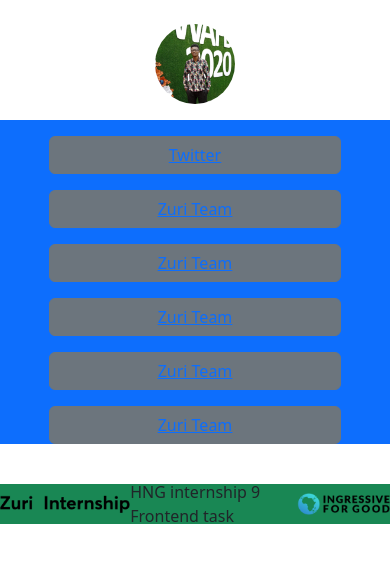
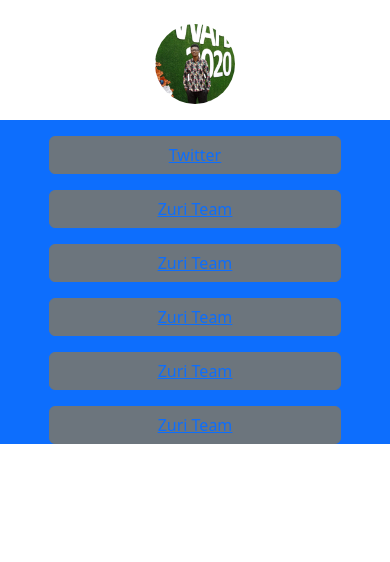
Before and after one commit to Mbahkingsley/frontend-stage-one-task, a React (Create React App) app: page / in a window 390 px wide. Shown: the top 562 px of the page. Built offline with nearby package versions, Linux system fonts and the light colour scheme.

Commit message:
just the footer to hidden in mobile view

```diff
--- a/src/components/Footer.js
+++ b/src/components/Footer.js
@@ -7,16 +7,16 @@
 
 const Footer = () => {
     return (
-        <div className='d-flex align-items-center justify-content-around w-100 bg-success h-10 mt-10 '>
+        <div className=' justify-content-around w-100 bg-success h-10 mt-10 d-none d-sm-flex'>
             <div className='img-fluid max-width:100; height: auto;'>
                 <img src={pix2} alt="" />
             </div>
 
-            <div>
+            <div className='d-inline'>
                 <span>HNG internship 9 Frontend task</span>
             </div>
 
-            <div className='img-fluid'>
+            <div className='img-fluid '>
                 <img src={pix} alt="" />
             </div>
         </div>
--- a/src/components/Links.js
+++ b/src/components/Links.js
@@ -5,6 +5,7 @@
     return (
         <div className='d-flex align-items-center justify-content-center w-100 bg-primary h-50'>
             <Button variant='secondary' className='mt-3 w-75'><a href="https://training.zuri.team/">{link}</a></Button>
+
         </div>
     )
 };
```
